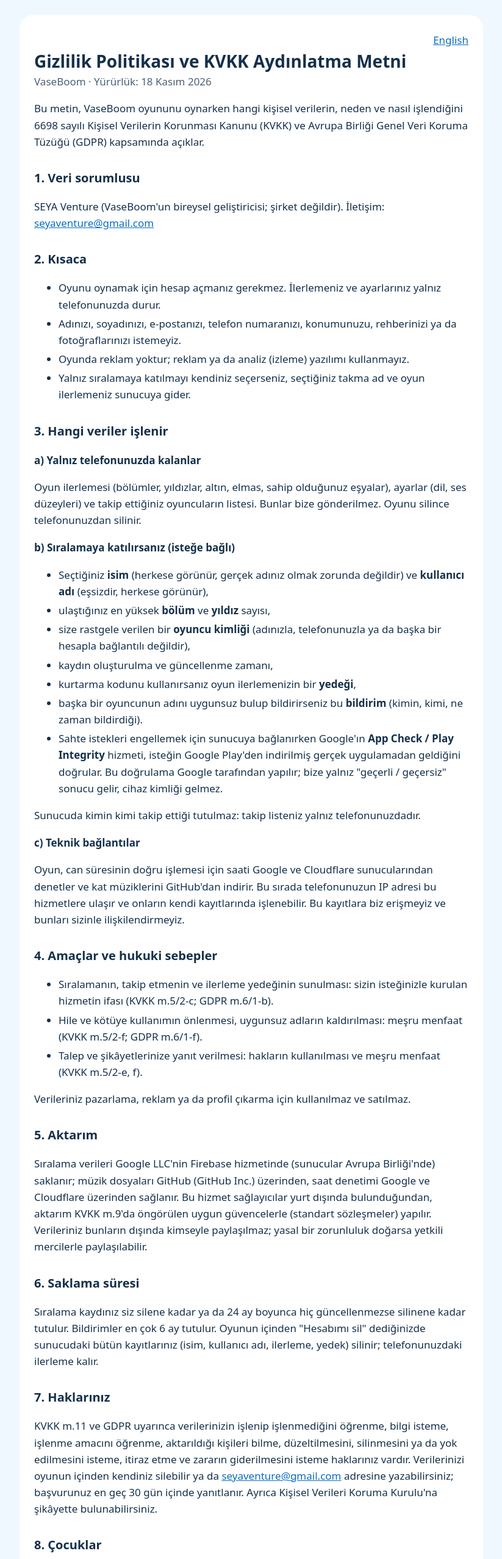
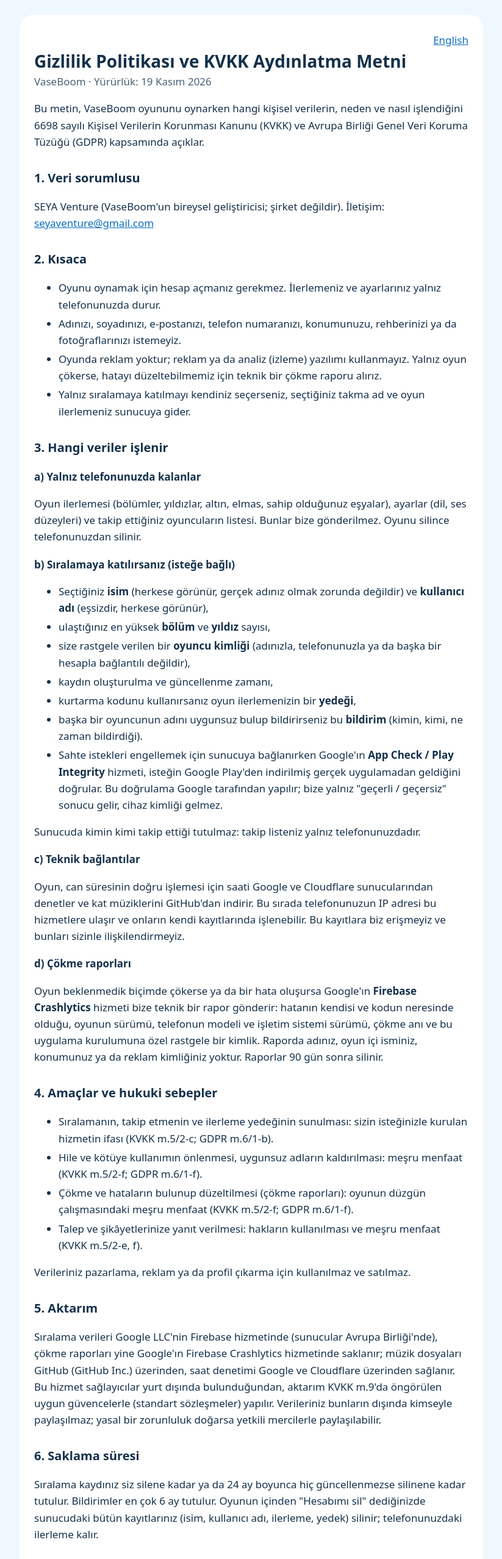
Before and after one commit to selahattineyyupyagmur/vaseboom-public, a plain HTML site: page legal/tr/gizlilik.html in a window 1280 px wide. Shown: the top 2556 px of the page at 61% size, without its empty margins (228-1051 px from the left). Drawn offline with Linux system fonts and the light colour scheme.

Commit message:
Privacy: crash reports
Co-Authored-By: Claude Opus 5.5 <noreply@anthropic.com>

```diff
--- a/legal/tr/gizlilik.html
+++ b/legal/tr/gizlilik.html
@@ -10,7 +10,7 @@
 <main>
 <p class="lang"><a href="../en/gizlilik.html">English</a></p>
 <h1>Gizlilik Politikası ve KVKK Aydınlatma Metni</h1>
-<p class="meta">VaseBoom · Yürürlük: 18 Kasım 2026</p>
+<p class="meta">VaseBoom · Yürürlük: 19 Kasım 2026</p>
 
 <p>Bu metin, VaseBoom oyununu oynarken hangi kişisel verilerin, neden ve nasıl işlendiğini 6698 sayılı Kişisel Verilerin Korunması Kanunu (KVKK) ve Avrupa Birliği Genel Veri Koruma Tüzüğü (GDPR) kapsamında açıklar.</p>
 
@@ -21,7 +21,7 @@
 <ul>
 <li>Oyunu oynamak için hesap açmanız gerekmez. İlerlemeniz ve ayarlarınız yalnız telefonunuzda durur.</li>
 <li>Adınızı, soyadınızı, e-postanızı, telefon numaranızı, konumunuzu, rehberinizi ya da fotoğraflarınızı istemeyiz.</li>
-<li>Oyunda reklam yoktur; reklam ya da analiz (izleme) yazılımı kullanmayız.</li>
+<li>Oyunda reklam yoktur; reklam ya da analiz (izleme) yazılımı kullanmayız. Yalnız oyun çökerse, hatayı düzeltebilmemiz için teknik bir çökme raporu alırız.</li>
 <li>Yalnız sıralamaya katılmayı kendiniz seçerseniz, seçtiğiniz takma ad ve oyun ilerlemeniz sunucuya gider.</li>
 </ul>
 
@@ -44,16 +44,20 @@
 <h3>c) Teknik bağlantılar</h3>
 <p>Oyun, can süresinin doğru işlemesi için saati Google ve Cloudflare sunucularından denetler ve kat müziklerini GitHub'dan indirir. Bu sırada telefonunuzun IP adresi bu hizmetlere ulaşır ve onların kendi kayıtlarında işlenebilir. Bu kayıtlara biz erişmeyiz ve bunları sizinle ilişkilendirmeyiz.</p>
 
+<h3>d) Çökme raporları</h3>
+<p>Oyun beklenmedik biçimde çökerse ya da bir hata oluşursa Google'ın <b>Firebase Crashlytics</b> hizmeti bize teknik bir rapor gönderir: hatanın kendisi ve kodun neresinde olduğu, oyunun sürümü, telefonun modeli ve işletim sistemi sürümü, çökme anı ve bu uygulama kurulumuna özel rastgele bir kimlik. Raporda adınız, oyun içi isminiz, konumunuz ya da reklam kimliğiniz yoktur. Raporlar 90 gün sonra silinir.</p>
+
 <h2>4. Amaçlar ve hukuki sebepler</h2>
 <ul>
 <li>Sıralamanın, takip etmenin ve ilerleme yedeğinin sunulması: sizin isteğinizle kurulan hizmetin ifası (KVKK m.5/2-c; GDPR m.6/1-b).</li>
 <li>Hile ve kötüye kullanımın önlenmesi, uygunsuz adların kaldırılması: meşru menfaat (KVKK m.5/2-f; GDPR m.6/1-f).</li>
+<li>Çökme ve hataların bulunup düzeltilmesi (çökme raporları): oyunun düzgün çalışmasındaki meşru menfaat (KVKK m.5/2-f; GDPR m.6/1-f).</li>
 <li>Talep ve şikâyetlerinize yanıt verilmesi: hakların kullanılması ve meşru menfaat (KVKK m.5/2-e, f).</li>
 </ul>
 <p>Verileriniz pazarlama, reklam ya da profil çıkarma için kullanılmaz ve satılmaz.</p>
 
 <h2>5. Aktarım</h2>
-<p>Sıralama verileri Google LLC'nin Firebase hizmetinde (sunucular Avrupa Birliği'nde) saklanır; müzik dosyaları GitHub (GitHub Inc.) üzerinden, saat denetimi Google ve Cloudflare üzerinden sağlanır. Bu hizmet sağlayıcılar yurt dışında bulunduğundan, aktarım KVKK m.9'da öngörülen uygun güvencelerle (standart sözleşmeler) yapılır. Verileriniz bunların dışında kimseyle paylaşılmaz; yasal bir zorunluluk doğarsa yetkili mercilerle paylaşılabilir.</p>
+<p>Sıralama verileri Google LLC'nin Firebase hizmetinde (sunucular Avrupa Birliği'nde), çökme raporları yine Google'ın Firebase Crashlytics hizmetinde saklanır; müzik dosyaları GitHub (GitHub Inc.) üzerinden, saat denetimi Google ve Cloudflare üzerinden sağlanır. Bu hizmet sağlayıcılar yurt dışında bulunduğundan, aktarım KVKK m.9'da öngörülen uygun güvencelerle (standart sözleşmeler) yapılır. Verileriniz bunların dışında kimseyle paylaşılmaz; yasal bir zorunluluk doğarsa yetkili mercilerle paylaşılabilir.</p>
 
 <h2>6. Saklama süresi</h2>
 <p>Sıralama kaydınız siz silene kadar ya da 24 ay boyunca hiç güncellenmezse silinene kadar tutulur. Bildirimler en çok 6 ay tutulur. Oyunun içinden "Hesabımı sil" dediğinizde sunucudaki bütün kayıtlarınız (isim, kullanıcı adı, ilerleme, yedek) silinir; telefonunuzdaki ilerleme kalır.</p>
```
Also changed, not shown: legal/en/gizlilik.html (+7 -3 lines).
